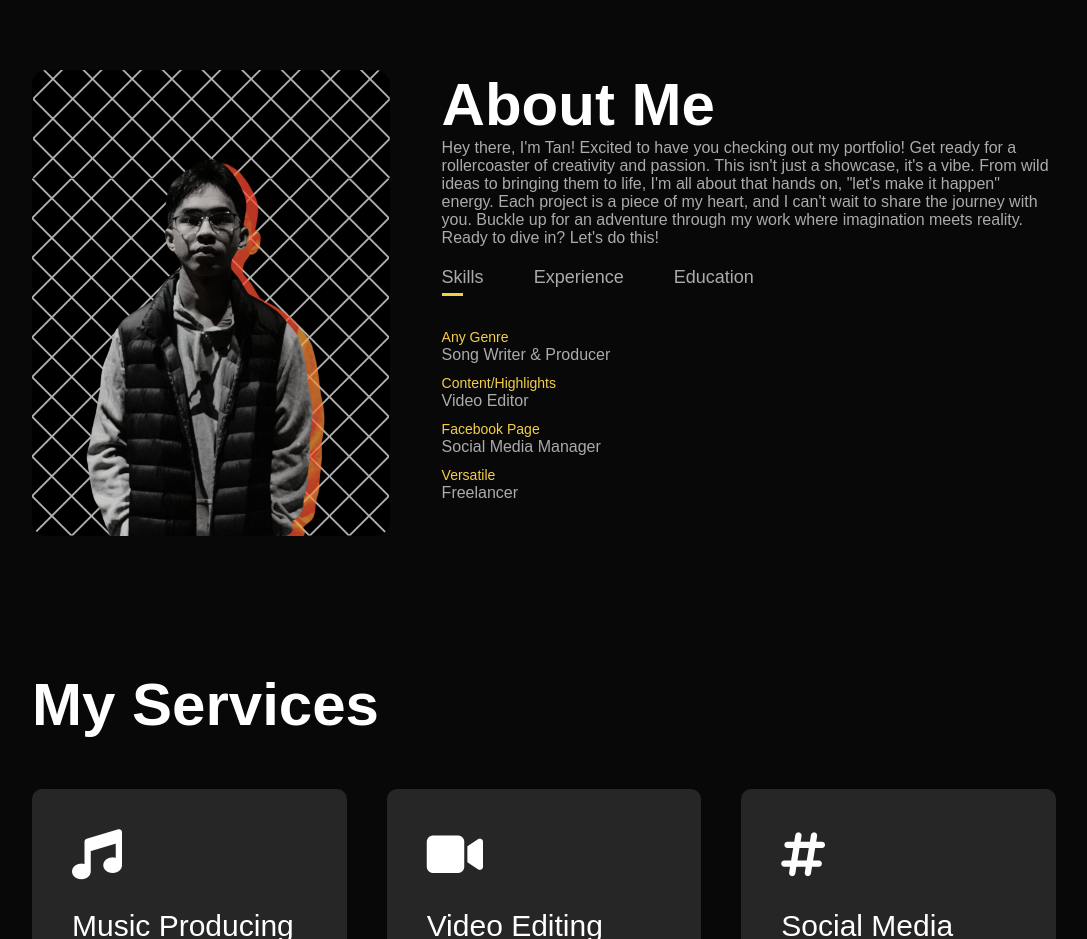
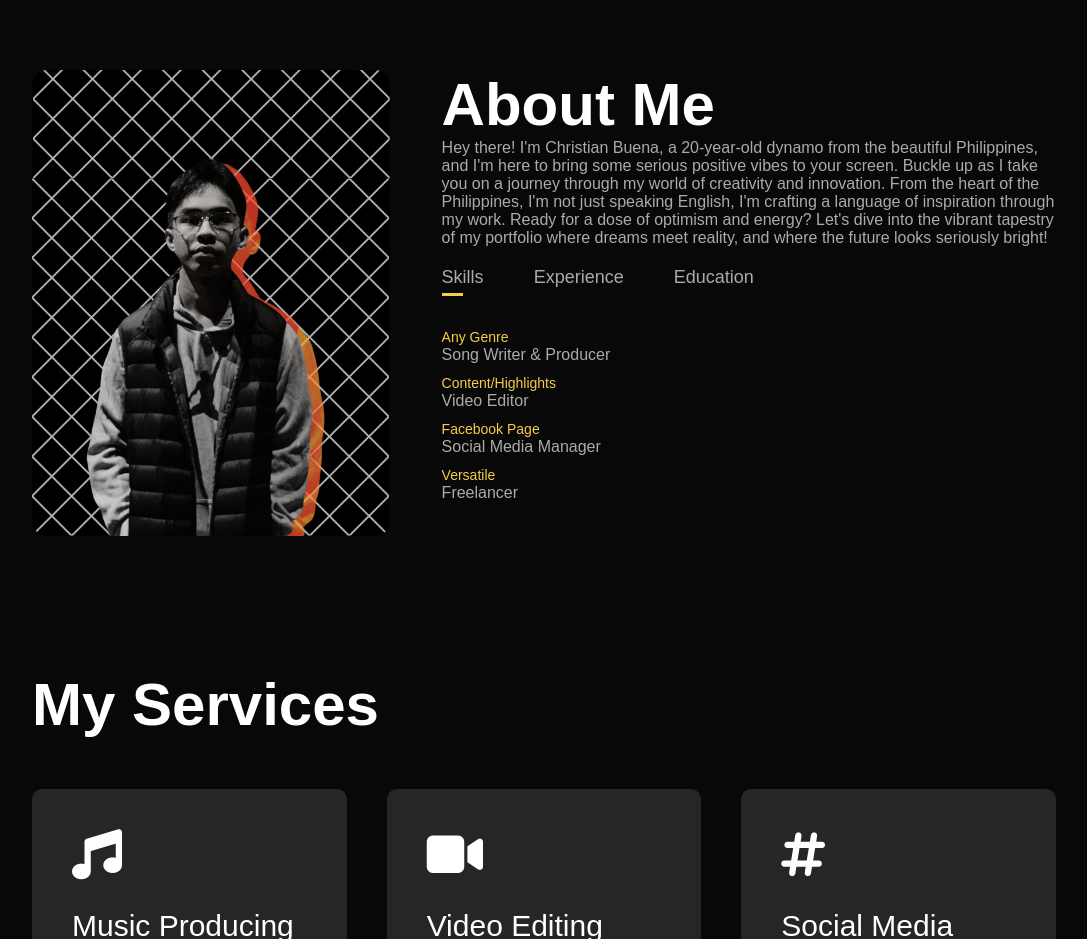
Before and after one commit to ChristianBuena/tan-s-portfolio, a plain HTML site: page index.html in a window 1280 px wide. Shown: the part 820-1759 px from the top of the page, without its empty margins (96-1183 px from the left). Drawn offline with Linux system fonts and the light colour scheme.

Commit message:
Update index.html

```diff
--- a/index.html
+++ b/index.html
@@ -37,7 +37,7 @@
             </div>
             <div class="about-col-2">
                 <h1 class="sub-title">About Me</h1>
-                <p>Hey there, I'm Tan! Excited to have you checking out my portfolio! Get ready for a rollercoaster of creativity and passion. This isn't just a showcase, it's a vibe. From wild ideas to bringing them to life, I'm all about that hands on, "let's make it happen" energy. Each project is a piece of my heart, and I can't wait to share the journey with you. Buckle up for an adventure through my work where imagination meets reality. Ready to dive in? Let's do this!</p>
+                <p>Hey there! I'm Christian Buena, a 20-year-old dynamo from the beautiful Philippines, and I'm here to bring some serious positive vibes to your screen. Buckle up as I take you on a journey through my world of creativity and innovation. From the heart of the Philippines, I'm not just speaking English, I'm crafting a language of inspiration through my work. Ready for a dose of optimism and energy? Let's dive into the vibrant tapestry of my portfolio  where dreams meet reality, and where the future looks seriously bright!</p>
             <div class="tab-titles">
                 <p class="tab-links active-link" onclick="opentab('skills')">Skills</p>
                 <p class="tab-links" onclick="opentab('experience')">Experience</p>
```
